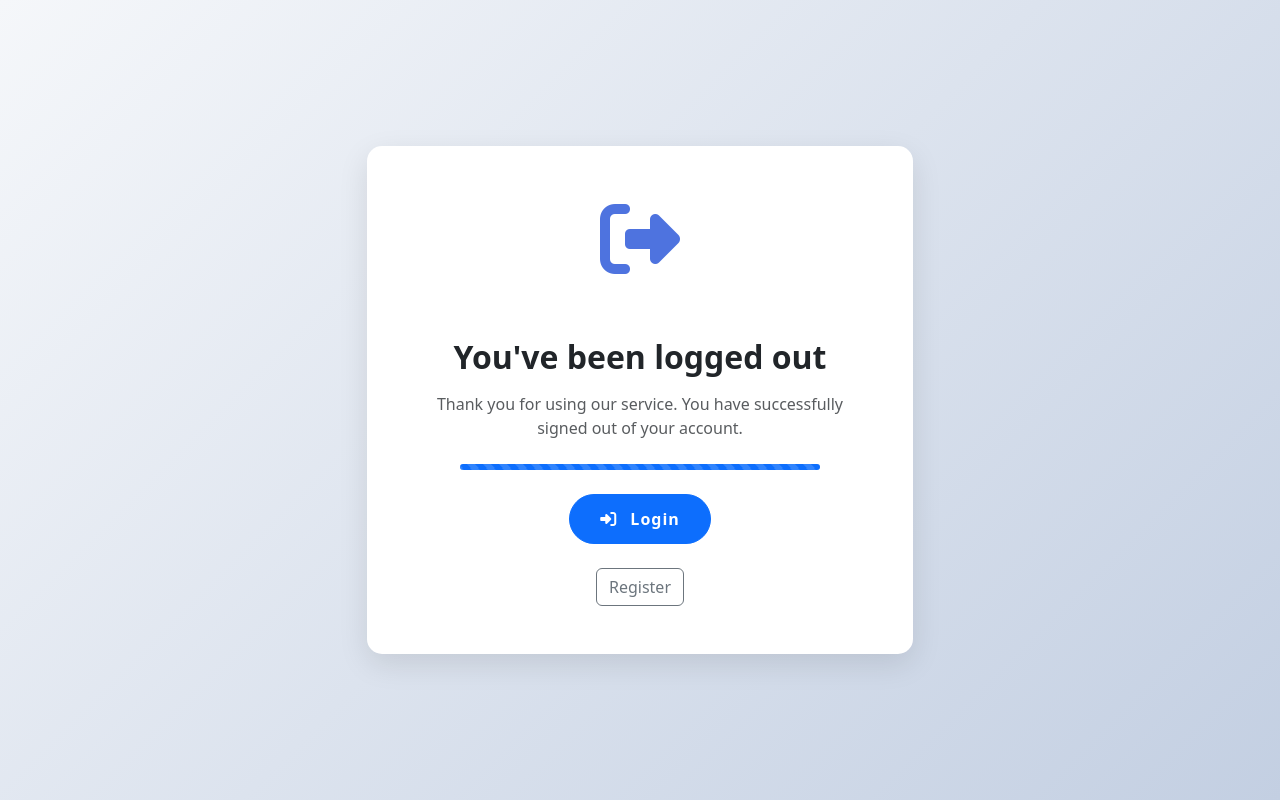
After one commit to Peter-DevX/Django-Ecommerce, a Django app: page /logout/ in a window 1280 px wide. The commit adds this page. Run offline with Django 5.2, Linux system fonts and the light colour scheme.

Commit message:
Login screen, logout screen and  signup  screen successfully added

```diff
--- a/Ecommerce/store/templates/about.html
+++ b/Ecommerce/store/templates/about.html
@@ -1,6 +1,6 @@
 {% extends "base.html" %}
 
-{% load static %}
+<!-- {% load static %} -->
 {% block content %}
 <link href="{% static 'css/aboutStyles.css' %}" rel="stylesheet" />
 <body class="d-flex flex-column h-100">
--- /dev/null
+++ b/Ecommerce/store/templates/logout.html
@@ -0,0 +1,93 @@
+{% load static %}
+<!DOCTYPE html>
+<html lang="en">
+<head>
+    <meta charset="UTF-8">
+    <meta name="viewport" content="width=device-width, initial-scale=1.0">
+    <title>Logged Out Successfully</title>
+    <!-- Bootstrap 5 CSS -->
+    <link href="https://cdn.jsdelivr.net/npm/bootstrap@5.3.0/dist/css/bootstrap.min.css" rel="stylesheet">
+    <!-- Font Awesome -->
+    <link rel="stylesheet" href="https://cdnjs.cloudflare.com/ajax/libs/font-awesome/6.4.0/css/all.min.css">
+    <style>
+        body {
+            background: linear-gradient(135deg, #f5f7fa 0%, #c3cfe2 100%);
+            min-height: 100vh;
+            display: flex;
+            align-items: center;
+        }
+        .logout-card {
+            border: none;
+            border-radius: 15px;
+            box-shadow: 0 10px 30px rgba(0, 0, 0, 0.1);
+            overflow: hidden;
+            transition: all 0.3s ease;
+        }
+        .logout-card:hover {
+            transform: translateY(-5px);
+            box-shadow: 0 15px 35px rgba(0, 0, 0, 0.15);
+        }
+        .logout-icon {
+            font-size: 5rem;
+            color: #4e73df;
+            margin-bottom: 1.5rem;
+            animation: bounce 2s infinite;
+        }
+        @keyframes bounce {
+            0%, 20%, 50%, 80%, 100% {transform: translateY(0);}
+            40% {transform: translateY(-20px);}
+            60% {transform: translateY(-10px);}
+        }
+        .btn-login {
+            letter-spacing: 1px;
+            font-weight: 600;
+            padding: 12px 30px;
+            border-radius: 50px;
+            transition: all 0.3s;
+        }
+    </style>
+</head>
+<body>
+    <div class="container py-5">
+        <div class="row justify-content-center">
+            <div class="col-md-8 col-lg-6">
+                <div class="logout-card bg-white p-4 p-md-5 text-center">
+                    <!-- Animated Logout Icon -->
+                    <div class="logout-icon">
+                        <i class="fas fa-sign-out-alt"></i>
+                    </div>
+
+                    <!-- Success Message -->
+                    <h2 class="fw-bold mb-3">You've been logged out</h2>
+                    <p class="text-muted mb-4">
+                        Thank you for using our service. You have successfully signed out of your account.
+                    </p>
+
+                    <!-- Progress Bar (Animated) -->
+                    <div class="progress mb-4 mx-auto" style="height: 6px; width: 80%;">
+                        <div class="progress-bar bg-primary progress-bar-striped progress-bar-animated"
+                             role="progressbar" style="width: 100%"></div>
+                    </div>
+
+                    <!-- Action Buttons -->
+                    <div class="d-flex justify-content-center gap-3">
+                        <a href="{% url 'login' %}" class="btn btn-primary btn-login">
+                            <i class="fas fa-sign-in-alt me-2"></i> Login
+                        </a>
+
+                    </div>
+
+                    <!-- Additional Help Link -->
+                    <div class="mt-4">
+                        <a href="{% url 'register' %}" class="btn btn-outline-secondary btn-signup">
+                         Register</a>
+                    </div>
+                </div>
+            </div>
+        </div>
+    </div>
+
+    <!-- Bootstrap JS Bundle with Popper -->
+    <script src="https://cdn.jsdelivr.net/npm/bootstrap@5.3.0/dist/js/bootstrap.bundle.min.js"></script>
+</body>
+</html>
--- a/Ecommerce/store/urls.py
+++ b/Ecommerce/store/urls.py
@@ -5,4 +5,7 @@ from . import views
 urlpatterns = [
     path('', views.home, name='home'),
     path('about/', views.about, name='about'),
+    path('login/', views.login_user, name='login'),
+    path('logout/', views.logout_user, name='logout'),
+    path('register/', views.register_user, name='register'),
 ]
--- a/Ecommerce/store/views.py
+++ b/Ecommerce/store/views.py
@@ -1,5 +1,11 @@
-from django.shortcuts import render
+from django.shortcuts import render, redirect
 from .models import Product
+from django.contrib.auth import authenticate, login, logout
+from django.contrib import messages
+from django.contrib.auth.models import User
+from django.contrib.auth.forms import UserCreationForm
+from django import forms
+from .forms import SignUpForm
 
 def home(request):
     products = Product.objects.all()
@@ -7,3 +13,50 @@ def home(request):
 
 def about(request):
     return render(request, 'about.html', {})
+
+def login_user(request):
+    if request.method == 'POST':
+        username = request.POST['username']
+        password = request.POST['password']
+        user = authenticate(request, username=username, password=password)
+        if user is not None:
+            login(request, user)
+            messages.success(request, ('You have been logged in successfully '))
+            return redirect('home')
+        else:
+            messages.success(request, ('There was an error, try again '))
+            return redirect('login')
+    else:
+        return render(request, 'login.html', {})
+
+
+
+
+# def logout_user(request):
+#     logout(request)
+#     messages.success(request, ('You have been logged out...'))
+#     return redirect('home')
+
+def logout_user(request):
+    return render(request, 'logout.html',{})
+
+
+def register_user(request):
+    form = SignUpForm()
+    if request.method == 'POST':
+        form = SignUpForm(request.POST)
+        if form.is_valid():
+            form.save()
+            username = form.cleaned_data['username']
+            password = form.cleaned_data['password1']
+
+            # log in user
+            user = authenticate(username=username, password=password)
+            login(request, user)
+            messages.success(request, ("You have registered successfully"))
+            return redirect('home')
+        else:
+            messages.success(request, ("Whoops!! There was a problem registering, please try again"))
+            return redirect('register')
+    else:
+        return render(request,'register.html', {'form':form} )
```
Also changed, not shown: Ecommerce/store/forms.py (added, +29 -0 lines), Ecommerce/store/templates/base.html (+8 -1 lines), Ecommerce/store/templates/login.html (added, +61 -0 lines), Ecommerce/store/templates/nav.html (+15 -0 lines), Ecommerce/store/templates/register.html (added, +28 -0 lines), Ecommerce/db.sqlite3, Ecommerce/media/uploads/product/Gabby.jpeg (added).
